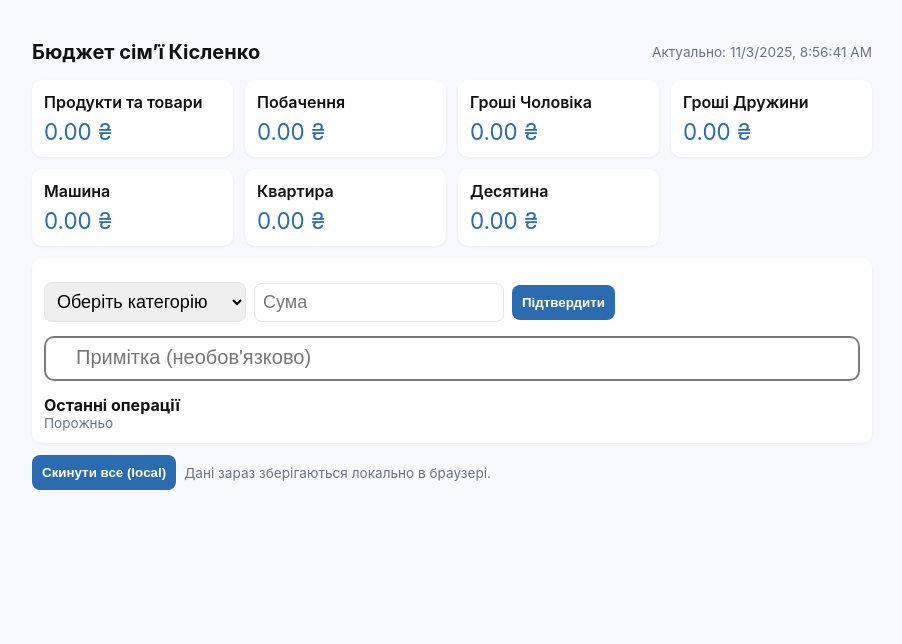
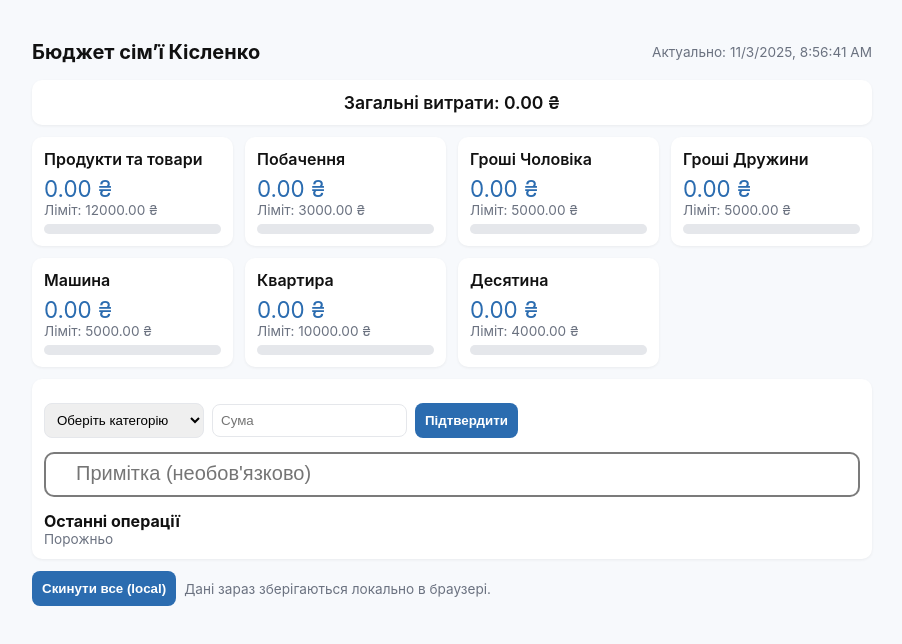
Before and after one commit to yaroslav1009/KislenkoBudget, a plain HTML site: page index.html in a window 1280 px wide. Shown: the whole page, without its empty margins (188-1090 px from the left). Drawn offline with Linux system fonts and the light colour scheme.

Commit message:
five commit

```diff
--- a/script.js
+++ b/script.js
@@ -8,7 +8,18 @@ const CATEGORIES = [
   "Десятина",
 ];
 
-const STORAGE_KEY = "kislenko_budget_v1";
+// 💰 Ліміти для кожної категорії
+const LIMITS = {
+  "Десятина": 4000,
+  "Квартира": 10000,
+  "Продукти та товари": 12000,
+  "Гроші Дружини": 5000,
+  "Гроші Чоловіка": 5000,
+  "Машина": 5000,
+  "Побачення": 3000,
+};
+
+const STORAGE_KEY = "kislenko_budget_v2";
 
 // ===== ІНІЦІАЛІЗАЦІЯ =====
 function loadState() {
@@ -49,17 +60,45 @@ const historyList = document.getElementById("historyList");
 const lastSync = document.getElementById("last-sync");
 const resetBtn = document.getElementById("resetBtn");
 
+// === створимо новий елемент для відображення загальної суми ===
+let totalDisplay = document.getElementById("total-display");
+if (!totalDisplay) {
+  totalDisplay = document.createElement("div");
+  totalDisplay.className = "card";
+  totalDisplay.style.marginBottom = "12px";
+  totalDisplay.style.fontWeight = "600";
+  totalDisplay.style.textAlign = "center";
+  totalDisplay.style.fontSize = "1.1rem";
+  categoriesGrid.parentElement.prepend(totalDisplay);
+}
+
 // ===== РЕНДЕР =====
 function renderCategories(totals) {
   categoriesGrid.innerHTML = "";
   categorySelect.innerHTML = '<option value="">Оберіть категорію</option>';
 
+  let totalSpent = 0;
+
   CATEGORIES.forEach((cat) => {
+    const spent = Number(totals[cat] || 0);
+    const limit = LIMITS[cat] || 0;
+    const percent = limit ? Math.min((spent / limit) * 100, 100) : 0;
+    totalSpent += spent;
+
+    // Колір прогресу
+    let color = "#48bb78"; // зелений
+    if (percent > 90) color = "#f56565"; // червоний
+    else if (percent > 60) color = "#ecc94b"; // жовтий
+
     const card = document.createElement("div");
     card.className = "card";
     card.innerHTML = `
       <div class="category-name">${cat}</div>
-      <div class="amount">${Number(totals[cat] || 0).toFixed(2)} ₴</div>
+      <div class="amount">${spent.toFixed(2)} ₴</div>
+      <div class="small">Ліміт: ${limit.toFixed(2)} ₴</div>
+      <div class="progress-bar">
+        <div class="progress" style="width:${percent}%; background:${color}"></div>
+      </div>
     `;
     categoriesGrid.appendChild(card);
 
@@ -68,6 +107,9 @@ function renderCategories(totals) {
     opt.textContent = cat;
     categorySelect.appendChild(opt);
   });
+
+  // Показати загальну витрату
+  totalDisplay.textContent = `Загальні витрати: ${totalSpent.toFixed(2)} ₴`;
 }
 
 function renderHistory(history) {
--- a/style.css
+++ b/style.css
@@ -87,7 +87,7 @@ input[type="number"] {
   padding: 8px;
   border-radius: 8px;
   border: 1px solid #e5e7eb;
-  font-size: 18px;
+  font-size: 18;
 }
 
 button {
@@ -136,3 +136,17 @@ button {
   font-size: 0.85rem;
   color: var(--muted);
 }
+
+.progress-bar {
+  height: 10px;
+  width: 100%;
+  background: #e5e7eb;
+  border-radius: 6px;
+  overflow: hidden;
+  margin-top: 6px;
+}
+
+.progress {
+  height: 100%;
+  transition: width 0.4s ease, background 0.4s ease;
+}
```
